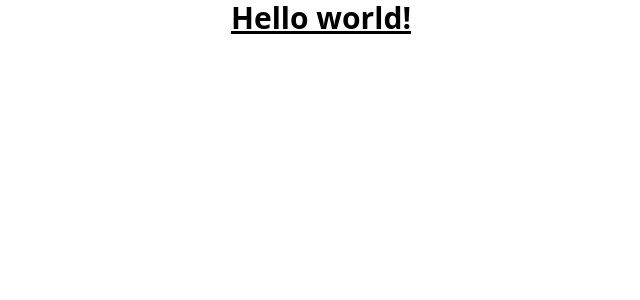
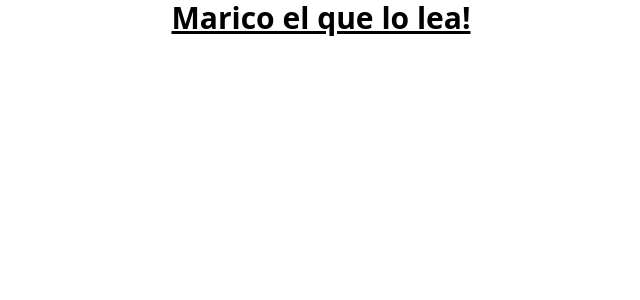
Before and after one commit to ArkSoftwareStudio/SeamFlow, a React (Create React App) app: page / in a window 1280 px wide. Shown: the top 300 px of the page, without its empty margins (319-959 px from the left). Built offline with nearby package versions, Linux system fonts and the light colour scheme.

Commit message:
Changes to the App.JS File

```diff
--- a/src/App.js
+++ b/src/App.js
@@ -4,7 +4,7 @@ function App() {
   return (
     <div className="App">
       <h1 className="text-3xl font-bold underline">
-        Hello world!
+        Marico el que lo lea!
       </h1>
     </div>
   );
```
